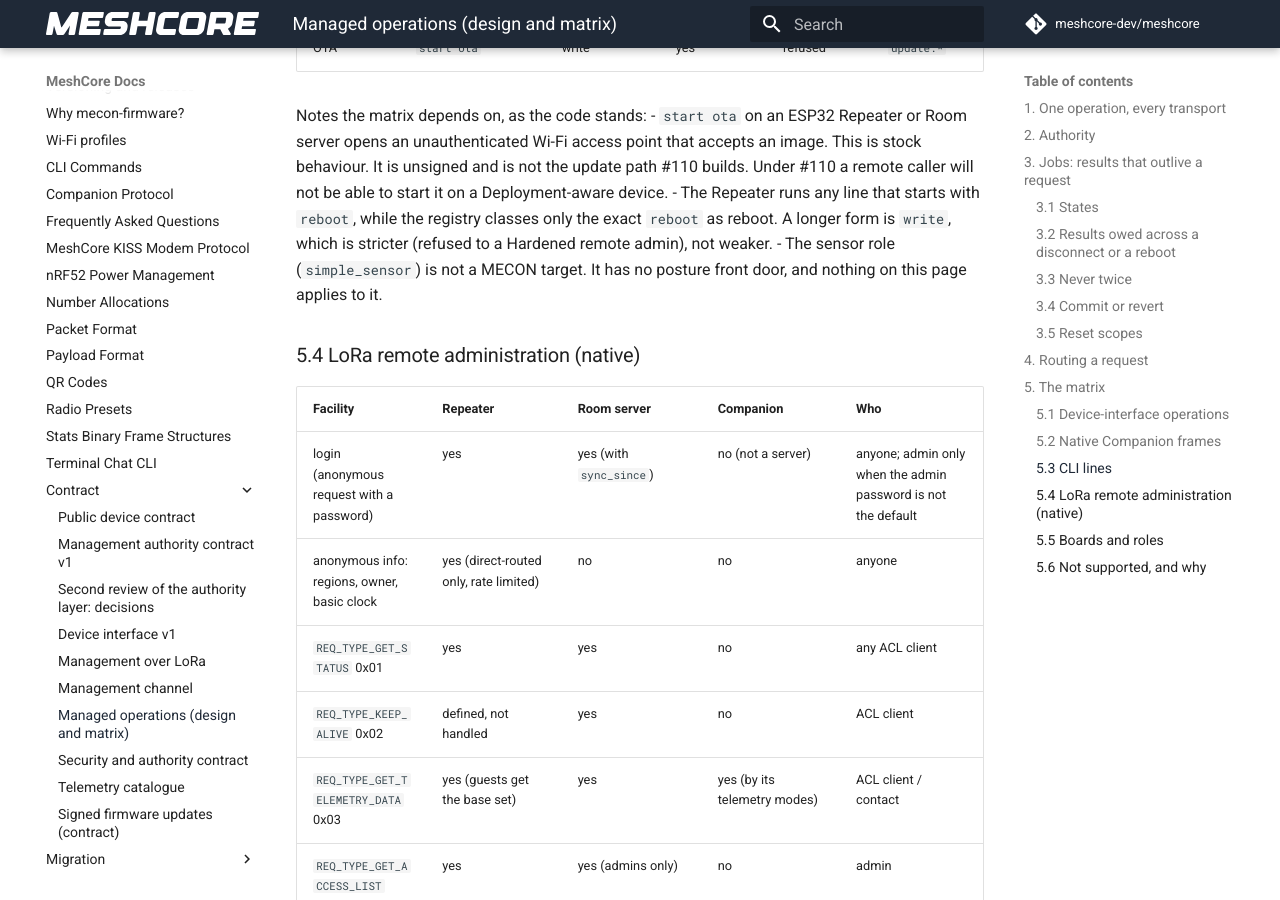
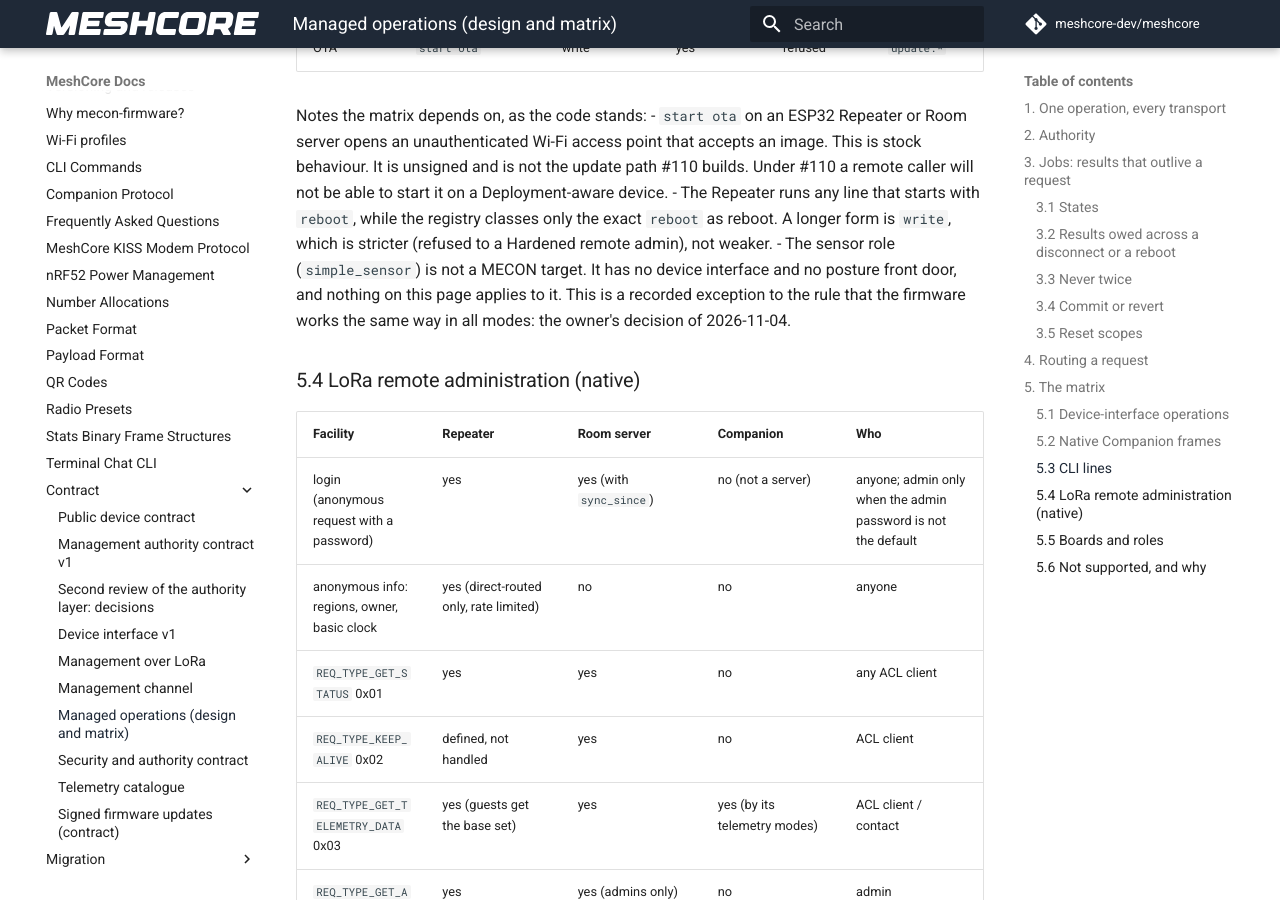
Before and after one commit to hoejriis/mecon-firmware, an MkDocs documentation site: the page built from docs/contract/OPERATIONS.md, in a window 1280 px wide and 900 px high, scrolled down 16949 px. Built offline with MkDocs 1.6.1 and Material for MkDocs 9.7.7, drawn with Linux system fonts in a browser that asks for light colours; comment, search, counter and statistics services are not loaded.

Commit message:
Docs: the Sensor role's missing interface and posture are a recorded exception
The owner chose on 2026-11-04 to keep them as an exception rather than build
them. His rule is that a gap is a hardware limit, a decided exception or an
omission, so the page now says which this one is.

Co-Authored-By: Claude Opus 5.5 (1M context) <noreply@anthropic.com>

```diff
--- a/docs/contract/OPERATIONS.md
+++ b/docs/contract/OPERATIONS.md
@@ -297,7 +297,7 @@ Every CLI line is classed by the registry; a line the registry does not name is
 Notes the matrix depends on, as the code stands:
 - `start ota` on an ESP32 Repeater or Room server opens an unauthenticated Wi-Fi access point that accepts an image. This is stock behaviour. It is unsigned and is not the update path #110 builds. Under #110 a remote caller will not be able to start it on a Deployment-aware device.
 - The Repeater runs any line that starts with `reboot`, while the registry classes only the exact `reboot` as reboot. A longer form is `write`, which is stricter (refused to a Hardened remote admin), not weaker.
-- The sensor role (`simple_sensor`) is not a MECON target. It has no posture front door, and nothing on this page applies to it.
+- The sensor role (`simple_sensor`) is not a MECON target. It has no device interface and no posture front door, and nothing on this page applies to it. This is a recorded exception to the rule that the firmware works the same way in all modes: the owner's decision of 2026-11-04.
 
 ### 5.4 LoRa remote administration (native)
 
```
